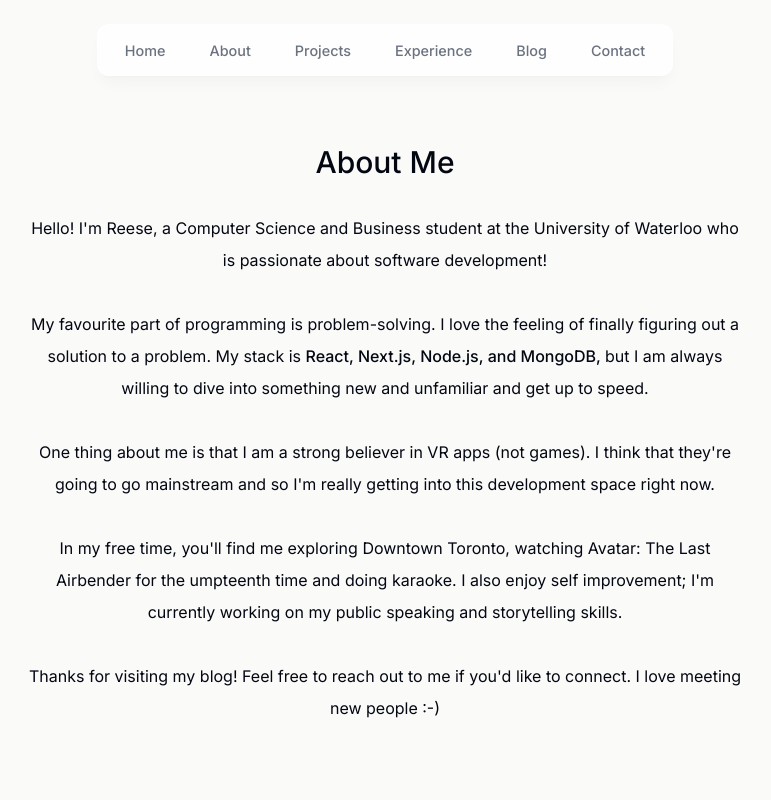
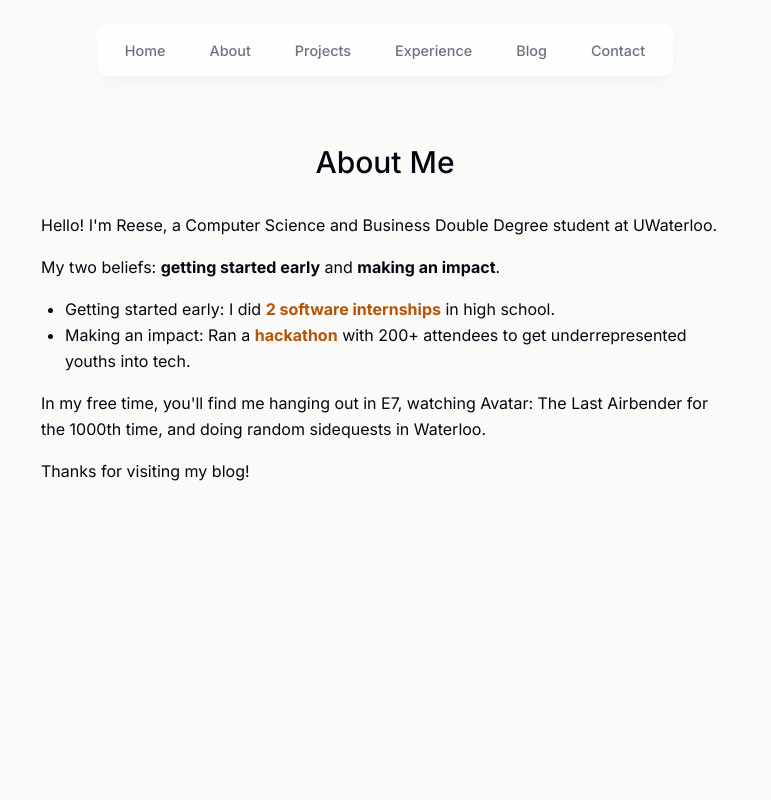
Before and after one commit to r-chong/portfolio-v4, a Next.js app: page /about in a window 1280 px wide. Shown: the top 800 px of the page, without its empty margins (255-1026 px from the left). Built offline with nearby package versions, Linux system fonts and the light colour scheme.

Commit message:
chore: update about me

```diff
--- a/components/About.tsx
+++ b/components/About.tsx
@@ -8,51 +8,51 @@ export default function About() {
     return (
         <motion.section
             // ref={ref}
-            className='leading-8 text-center mb-28 sm:mb-40 scroll-mt-28'
+            className='max-w-3xl mx-auto leading-relaxed mb-28 sm:mb-40 scroll-mt-28 text-left px-4'
             initial={{ opacity: 0, y: 100 }}
             animate={{ opacity: 1, y: 0 }}
             transition={{ delay: 0.175 }}
             id='about'
         >
             <SectionHeading>About me</SectionHeading>
-            <p>
-                <span>
+            <div>
+                <p className='mb-4'>
                     Hello! I&apos;m Reese, a Computer Science and Business
-                    student at the University of Waterloo who is passionate
-                    about software development!{'  '}
-                </span>
-                <br />
-                <br />
-                My favourite part of programming is problem-solving. I love the
-                feeling of finally figuring out a solution to a problem. My
-                stack is{' '}
-                <span className='font-medium'>
-                    React, Next.js, Node.js, and MongoDB,{' '}
-                </span>
-                but I am always willing to dive into something new and
-                unfamiliar and get up to speed.
-                <br />
-                <br />
-                One thing about me is that I am a strong believer in VR apps
-                (not games). I think that they&apos;re going to go mainstream
-                and so I&apos;m really getting into this development space right
-                now.
-                {''}
-            </p>
-
-            <p>
-                <br></br>
-                In my free time, you&apos;ll find me exploring Downtown Toronto,
-                watching Avatar: The Last Airbender for the umpteenth time and
-                doing karaoke. I also enjoy self improvement; I&apos;m currently
-                working on my public speaking and storytelling skills.
-            </p>
-
-            <p>
-                <br />
-                Thanks for visiting my blog! Feel free to reach out to me if
-                you&apos;d like to connect. I love meeting new people :-)
-            </p>
+                    Double Degree student at UWaterloo.
+                </p>
+                <p className='mb-4'>
+                    My two beliefs: <strong>getting started early</strong> and{' '}
+                    <strong>making an impact</strong>.
+                </p>
+                <ul className='list-disc pl-6 mb-4'>
+                    <li>
+                        Getting started early: I did{' '}
+                        <strong className='text-amber-700'>
+                            2 software internships
+                        </strong>{' '}
+                        in high school.
+                    </li>
+                    <li>
+                        Making an impact: Ran a{' '}
+                        <a
+                            href='https://jamhacks.ca'
+                            target='_blank'
+                            rel='nofollow'
+                            className='text-amber-700 font-bold'
+                        >
+                            hackathon
+                        </a>{' '}
+                        with 200+ attendees to get underrepresented youths into
+                        tech.
+                    </li>
+                </ul>
+                <p className='mb-4'>
+                    In my free time, you&apos;ll find me hanging out in E7,
+                    watching Avatar: The Last Airbender for the 1000th time, and
+                    doing random sidequests in Waterloo.
+                </p>
+                <p>Thanks for visiting my blog!</p>
+            </div>
         </motion.section>
     );
 }
```
